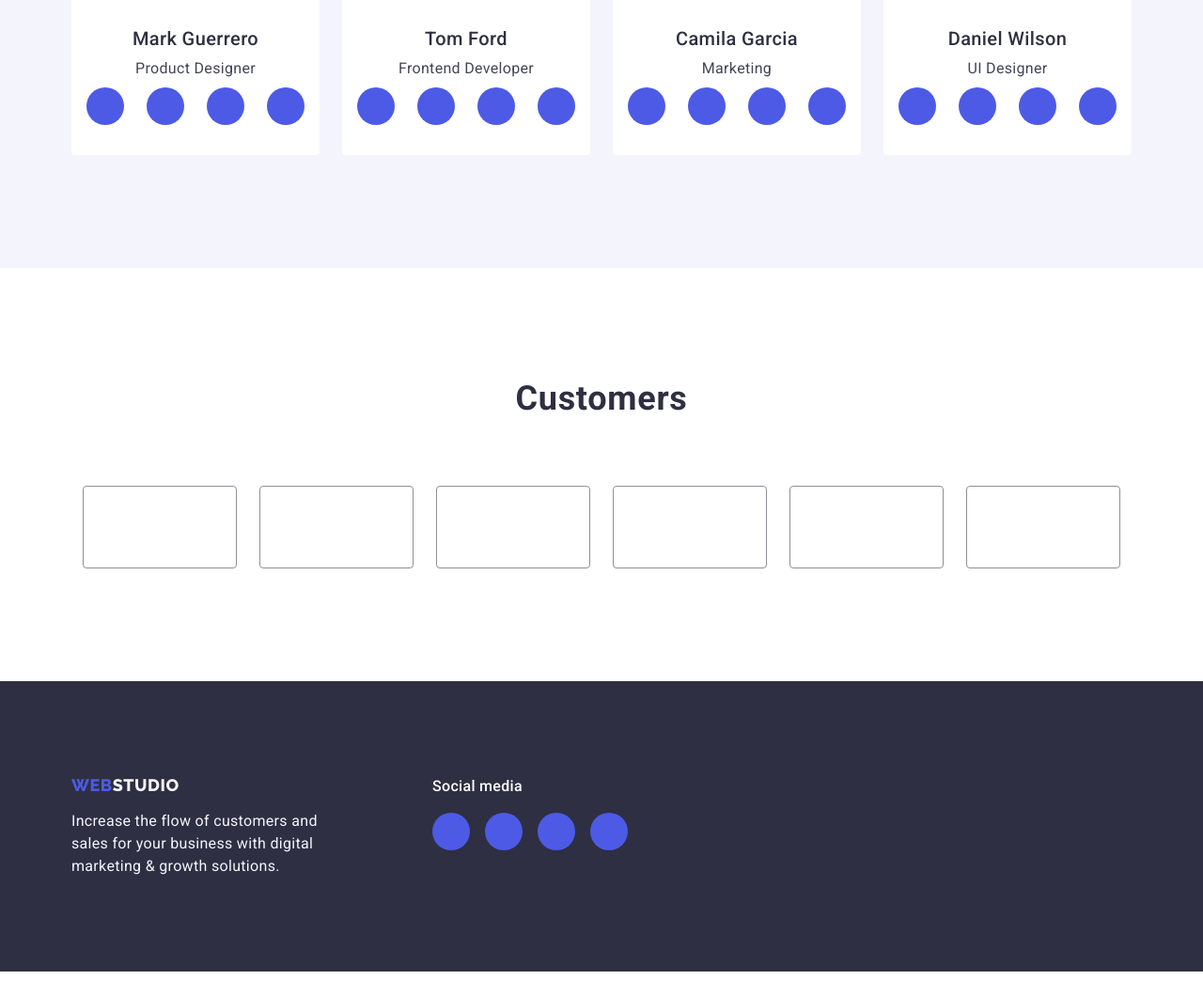
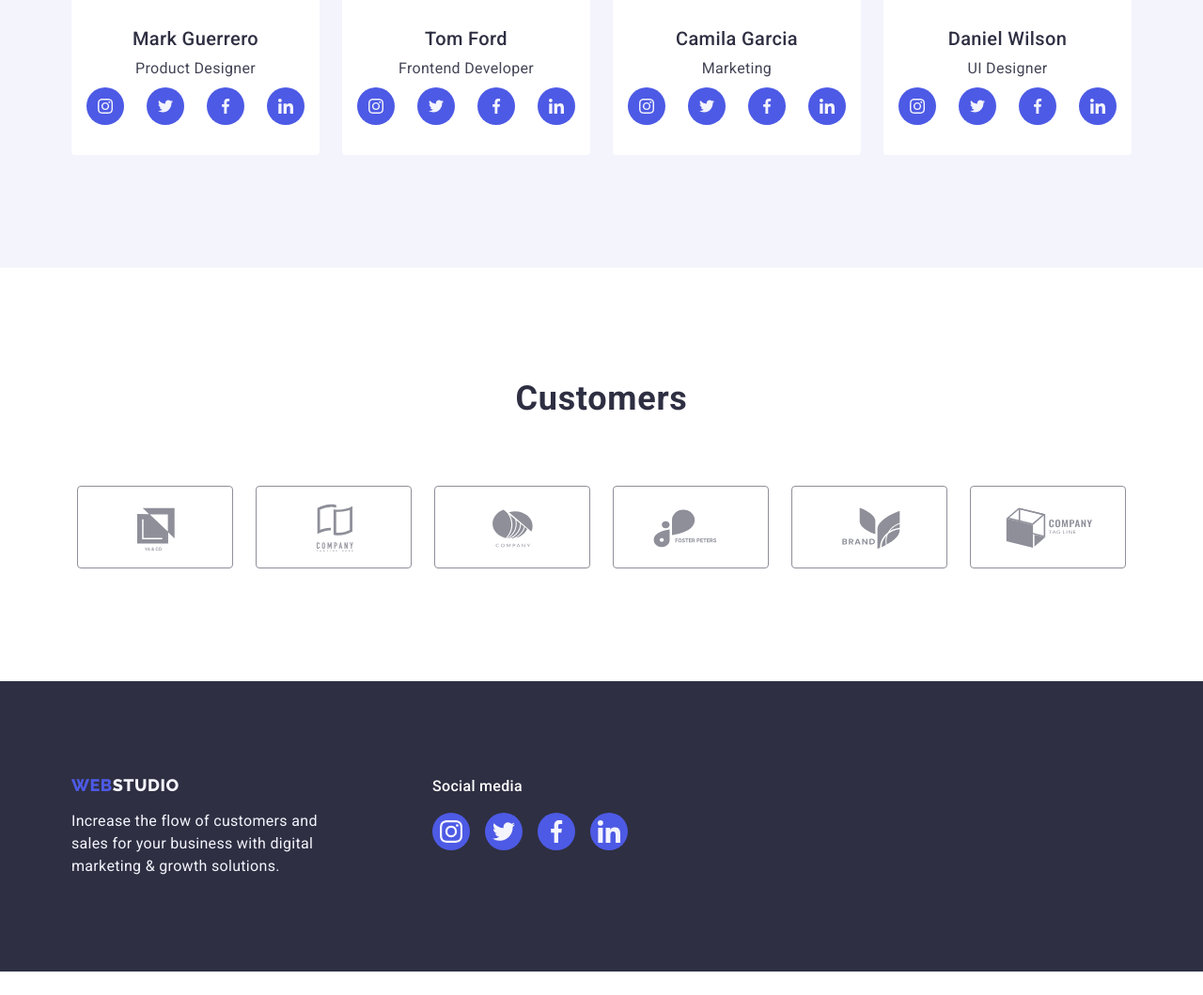
Before and after one commit to Baranovska29/goit-markup-hw-04, a plain HTML site: page index.html in a window 1280 px wide. Shown: the part 2188-3247 px from the top of the page at 94% size. After the commit the page ends 3222 px from the top, so only its background shows below. Drawn offline with nearby package versions, Linux system fonts and the light colour scheme.

Commit message:
document

```diff
--- a/css/styles.css
+++ b/css/styles.css
@@ -331,7 +331,9 @@ border-bottom: 1px solid #E7E9FC;
     height: 100%;
     background-color: #4D5AE5;
     border-radius: 50%;
-    display: block;
+    display: flex;
+    align-items: center;
+    justify-content: center;
 }
 .team-block {
     background-color: var(--first-background);
@@ -423,6 +425,7 @@ border-bottom: 1px solid #E7E9FC;
 .customers-soc-icon {
     width: 164px;
     height: 88px;
+    padding: 16px 32px;
 }
 
 .cards-list {
@@ -511,14 +514,12 @@ border-bottom: 1px solid #E7E9FC;
     height: 100%;
     background-color: #4D5AE5;
     border-radius: 50%;
-    display: block;
+    display: flex;
+    justify-content: center;
+    align-items: center;
 }
 
 .footer-soc-icon {
+    width: 24px;
+    height: 24px;
 }
-.footer-composition {
-
-}
-.footer-soc {
-
-}
--- a/index.html
+++ b/index.html
@@ -138,37 +138,41 @@
                 <a href=""
                    class="team-soc-link link"
                    target="_blank"
-                   rel="noopener norefferrer"></a>
-                   <svg class="team-soc-icon">
-                    <use></use>
+                   rel="noopener norefferrer">
+                   <svg class="team-soc-icon" width="16" height="16">
+                    <use href="./images/symbol-defs.svg#icon-instagram"></use>
                    </svg>
+                </a>
             </li>
             <li class="team-soc-item">
                 <a href=""
                    class="team-soc-link link"
                    target="_blank"
-                   rel="noopener norefferrer"></a>
-                   <svg class="team-soc-icon">
-                    <use></use>
+                   rel="noopener norefferrer">
+                   <svg class="team-soc-icon" width="16" height="16">
+                    <use href="./images/symbol-defs.svg#icon-twitter"></use>
                    </svg>
+                </a>
             </li>
             <li class="team-soc-item">
                 <a href=""
                    class="team-soc-link link"
                    target="_blank"
-                   rel="noopener norefferrer"></a>
-                   <svg class="team-soc-icon">
-                    <use></use>
+                   rel="noopener norefferrer">
+                   <svg class="team-soc-icon" width="16" height="16">
+                    <use href="./images/symbol-defs.svg#icon-facebook"></use>
                    </svg>
+                </a>
             </li>
             <li class="team-soc-item">
                 <a href=""
                    class="team-soc-link link"
                    target="_blank"
-                   rel="noopener norefferrer"></a>
-                   <svg class="team-soc-icon">
-                    <use></use>
+                   rel="noopener norefferrer">
+                   <svg class="team-soc-icon" width="16" height="16">
+                    <use href="./images/symbol-defs.svg#icon-linkedin"></use>
                    </svg>
+                </a>
             </li>
         </ul>
     </div>
@@ -183,37 +187,41 @@
                     <a href=""
                        class="team-soc-link link"
                        target="_blank"
-                   rel="noopener norefferrer"></a>
-                   <svg class="team-soc-icon">
-                    <use></use>
+                       rel="noopener norefferrer">
+                       <svg class="team-soc-icon" width="16" height="16">
+                        <use href="./images/symbol-defs.svg#icon-instagram"></use>
                        </svg>
+                    </a>
                 </li>
                 <li class="team-soc-item">
                     <a href=""
                        class="team-soc-link link"
                        target="_blank"
-                   rel="noopener norefferrer"></a>
-                   <svg class="team-soc-icon">
-                    <use></use>
+                       rel="noopener norefferrer">
+                       <svg class="team-soc-icon" width="16" height="16">
+                        <use href="./images/symbol-defs.svg#icon-twitter"></use>
                        </svg>
+                    </a>
                 </li>
                 <li class="team-soc-item">
                     <a href=""
                        class="team-soc-link link"
                        target="_blank"
-                   rel="noopener norefferrer"></a>
-                   <svg class="team-soc-icon">
-                    <use></use>
+                       rel="noopener norefferrer">
+                       <svg class="team-soc-icon" width="16" height="16">
+                        <use href="./images/symbol-defs.svg#icon-facebook"></use>
                        </svg>
+                    </a>
                 </li>
                 <li class="team-soc-item">
                     <a href=""
                        class="team-soc-link link"
                        target="_blank"
-                   rel="noopener norefferrer"></a>
-                   <svg class="team-soc-icon">
-                    <use></use>
+                       rel="noopener norefferrer">
+                       <svg class="team-soc-icon" width="16" height="16">
+                        <use href="./images/symbol-defs.svg#icon-linkedin"></use>
                        </svg>
+                    </a>
                 </li>
             </ul>
     </div>
@@ -228,37 +236,41 @@
                     <a href=""
                        class="team-soc-link link"
                        target="_blank"
-                   rel="noopener norefferrer"></a>
-                   <svg class="team-soc-icon">
-                    <use></use>
+                       rel="noopener norefferrer">
+                       <svg class="team-soc-icon" width="16" height="16">
+                        <use href="./images/symbol-defs.svg#icon-instagram"></use>
                        </svg>
+                    </a>
                 </li>
                 <li class="team-soc-item">
                     <a href=""
                        class="team-soc-link link"
                        target="_blank"
-                   rel="noopener norefferrer"></a>
-                   <svg class="team-soc-icon">
-                    <use></use>
+                       rel="noopener norefferrer">
+                       <svg class="team-soc-icon" width="16" height="16">
+                        <use href="./images/symbol-defs.svg#icon-twitter"></use>
                        </svg>
+                    </a>
                 </li>
                 <li class="team-soc-item">
                     <a href=""
                        class="team-soc-link link"
                        target="_blank"
-                   rel="noopener norefferrer"></a>
-                   <svg class="team-soc-icon">
-                    <use></use>
+                       rel="noopener norefferrer">
+                       <svg class="team-soc-icon" width="16" height="16">
+                        <use href="./images/symbol-defs.svg#icon-facebook"></use>
                        </svg>
+                    </a>
                 </li>
                 <li class="team-soc-item">
                     <a href=""
                        class="team-soc-link link"
                        target="_blank"
-                   rel="noopener norefferrer"></a>
-                   <svg class="team-soc-icon">
-                    <use></use>
+                       rel="noopener norefferrer">
+                       <svg class="team-soc-icon" width="16" height="16">
+                        <use href="./images/symbol-defs.svg#icon-linkedin"></use>
                        </svg>
+                    </a>
                 </li>
             </ul>
     </div>
@@ -272,37 +284,41 @@
                     <a href=""
                        class="team-soc-link link"
                        target="_blank"
-                   rel="noopener norefferrer"></a>
-                   <svg class="team-soc-icon">
-                    <use></use>
+                       rel="noopener norefferrer">
+                       <svg class="team-soc-icon" width="16" height="16">
+                        <use href="./images/symbol-defs.svg#icon-instagram"></use>
                        </svg>
+                    </a>
                 </li>
                 <li class="team-soc-item">
                     <a href=""
                        class="team-soc-link link"
                        target="_blank"
-                   rel="noopener norefferrer"></a>
-                   <svg class="team-soc-icon">
-                    <use></use>
+                       rel="noopener norefferrer">
+                       <svg class="team-soc-icon" width="16" height="16">
+                        <use href="./images/symbol-defs.svg#icon-twitter"></use>
                        </svg>
+                    </a>
                 </li>
                 <li class="team-soc-item">
                     <a href=""
                        class="team-soc-link link"
                        target="_blank"
-                   rel="noopener norefferrer"></a>
-                   <svg class="team-soc-icon">
-                    <use></use>
+                       rel="noopener norefferrer">
+                       <svg class="team-soc-icon" width="16" height="16">
+                        <use href="./images/symbol-defs.svg#icon-facebook"></use>
                        </svg>
+                    </a>
                 </li>
                 <li class="team-soc-item">
                     <a href=""
                        class="team-soc-link link"
                        target="_blank"
-                   rel="noopener norefferrer"></a>
-                   <svg class="team-soc-icon">
-                    <use></use>
+                       rel="noopener norefferrer">
+                       <svg class="team-soc-icon" width="16" height="16">
+                        <use href="./images/symbol-defs.svg#icon-linkedin"></use>
                        </svg>
+                    </a>
                 </li>
             </ul>
     </div>
@@ -318,55 +334,61 @@
             <a href=""
             class="customers-link link"
             target="_blank"
-            rel="noopener norefferrer"></a>
+            rel="noopener norefferrer">
             <svg class="customers-soc-icon">
-                <use href></use>
+                <use href="./images/symbol-defs.svg#icon-Logo"></use>
             </svg>
+        </a>
         </li>
         <li class="customers-item">
             <a href=""
             class="customers-link link"
             target="_blank"
-            rel="noopener norefferrer"></a>
+            rel="noopener norefferrer">
             <svg class="customers-soc-icon">
-                <use href></use>
+                <use href="./images/symbol-defs.svg#icon-logo2"></use>
             </svg>
+        </a>
         </li>
         <li class="customers-item">
             <a href=""
             class="customers-link link"
             target="_blank"
-            rel="noopener norefferrer"></a>
+            rel="noopener norefferrer">
             <svg class="customers-soc-icon">
-                <use href></use>
+                <use href="./images/symbol-defs.svg#icon-logo3"></use>
             </svg>
+        </a>
         </li>
         <li class="customers-item">
             <a href=""
             class="customers-link link"
             target="_blank"
-            rel="noopener norefferrer"></a>
+            rel="noopener norefferrer">
             <svg class="customers-soc-icon">
-                <use href></use>
+                <use href="./images/symbol-defs.svg#icon-logo4"></use>
             </svg>
+            </a>
         </li>
         <li class="customers-item">
             <a href=""
             class="customers-link link"
             target="_blank"
-            rel="noopener norefferrer"></a>
+            rel="noopener norefferrer">
             <svg class="customers-soc-icon">
-                <use href></use>
+                <use href="./images/symbol-defs.svg#icon-logo5"></use>
             </svg>
+        </a>
         </li>
         <li class="customers-item">
             <a href=""
             class="customers-link link"
             target="_blank"
-            rel="noopener norefferrer"></a>
+            rel="noopener norefferrer">
             <svg class="customers-soc-icon">
-                <use href></use>
+                <use href="./images/symbol-defs.svg#icon-logo6"></use>
             </svg>
+        </a>
         </li>
     </ul>
 </div>
@@ -384,38 +406,42 @@
             <li class="footer-soc-item">
                 <a class="footer-soc-link link"
                 target="_blank"
-                rel="noopener norefferrer"></a>
+                rel="noopener norefferrer">
                 <svg class="footer-soc-icon">
-                    <use href>
+                    <use href="./images/symbol-defs.svg#icon-instagram">
                     </use>
                 </svg>
+            </a>
             </li>
             <li class="footer-soc-item">
                 <a class="footer-soc-link link"
                 target="_blank"
-                rel="noopener norefferrer"></a>
+                rel="noopener norefferrer">
                 <svg class="footer-soc-icon">
-                    <use href>
+                    <use href="./images/symbol-defs.svg#icon-twitter">
                     </use>
                 </svg>
+                </a>
             </li>
             <li class="footer-soc-item">
                 <a class="footer-soc-link link"
                 target="_blank"
-                rel="noopener norefferrer"></a>
+                rel="noopener norefferrer">
                 <svg class="footer-soc-icon">
-                    <use href>
+                    <use href="./images/symbol-defs.svg#icon-facebook">
                     </use>
                 </svg>
+            </a>
             </li>
             <li class="footer-soc-item">
                 <a class="footer-soc-link link"
                 target="_blank"
-                rel="noopener norefferrer"></a>
+                rel="noopener norefferrer">
                 <svg class="footer-soc-icon">
-                    <use href>
+                    <use href="./images/symbol-defs.svg#icon-linkedin">
                     </use>
                 </svg>
+            </a>
             </li>
         </ul>
     </div>
```
Also changed, not shown: portfolio.html (+47 -0 lines). Lines whose indentation alone changed are shown as unchanged.
